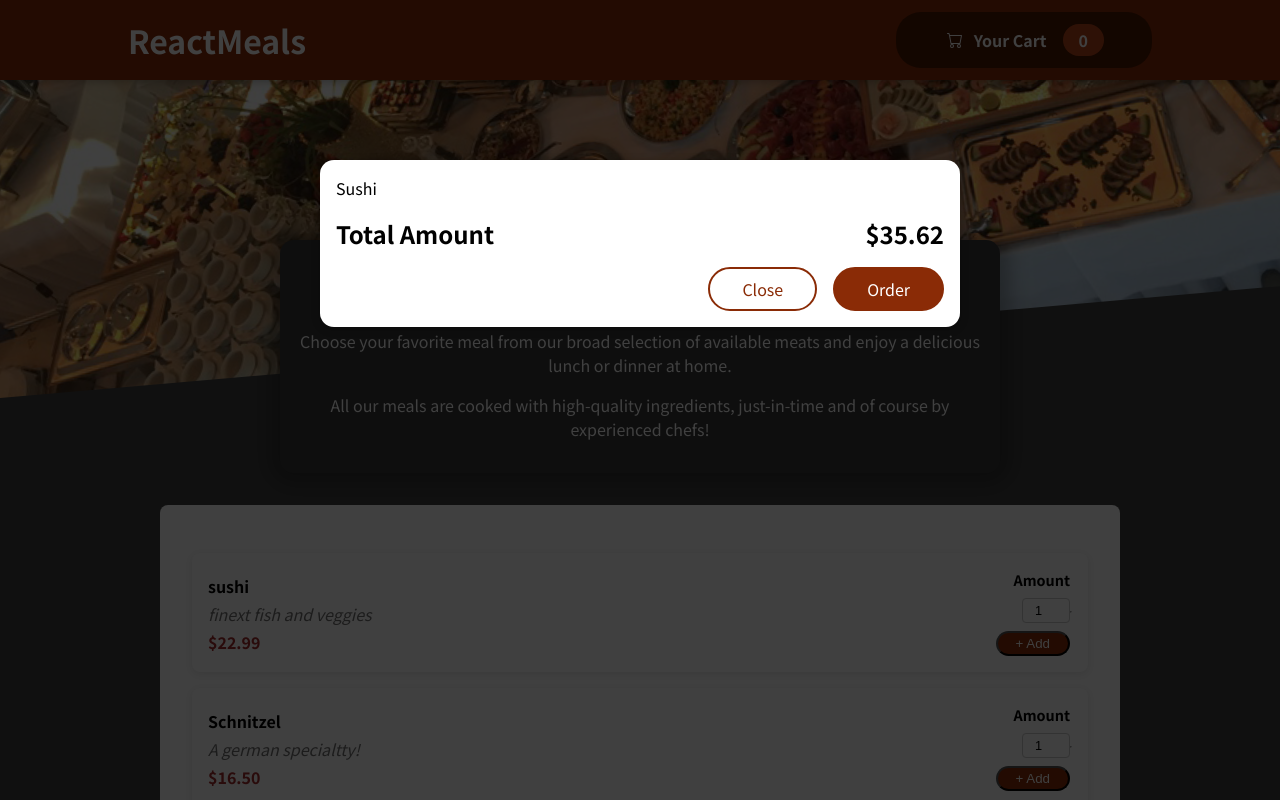
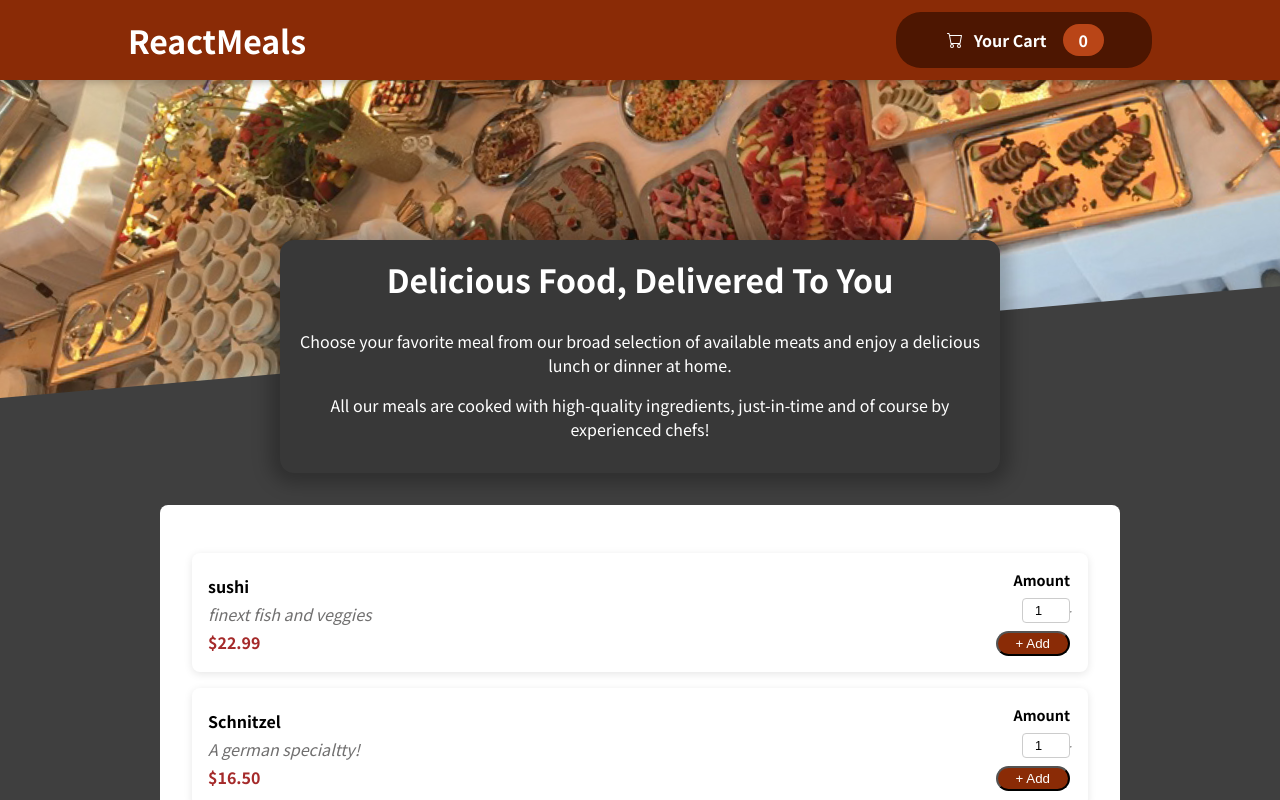
Before and after one commit to ChinthanaK/01-Restaurant-project, a React (Create React App) app: page / in a window 1280 px wide. Shown: the top 800 px of the page. Built offline with nearby package versions, Linux system fonts and the light colour scheme.

Commit message:
Added CartButton Functionality

```diff
--- a/src/App.js
+++ b/src/App.js
@@ -1,4 +1,4 @@
-
+import { useState } from "react";
 import Header from "./components/Layout/Header";
 import MealsSummary from "./components/Meals/MealsSummary";
 import AvaliableMeals from "./components/Meals/AvaliableMeals";
@@ -12,12 +12,21 @@
     {id:4, itemName:"Green Bowl", description:"Healthy... and green...", price:19.99}
   ]
 
+  const [shown, setShown] = useState(false);
+   const showCartHandler = () =>{
+    setShown(true);
+  }
+  const hideCartHandler =() =>{
+    setShown(false);
+  }
+
   return (
     <div>
-      <Header />
+      {shown && <Cart onClose={hideCartHandler}/>}
+      <Header onShowCart = {showCartHandler}/>
       <MealsSummary />
       <AvaliableMeals items={items}/>
-      <Cart />
+
     </div>
   );
 }
--- a/src/components/Cart/Cart.js
+++ b/src/components/Cart/Cart.js
@@ -1,5 +1,4 @@
 import React from 'react';
-//import Button from '../UI/Button';
 import classes from "./Cart.module.css";
 import Modal from '../UI/Modal';
 
@@ -7,19 +6,19 @@
     const cartItems = (
     <ul className={classes['cart-items']}>
       {[{ id: 'c1', name: 'Sushi', amount: 2, price: 12.99 }].map((item) => (
-        <li>{item.name}</li>
+        <li key={item.id}>{item.name}</li>
       ))}
     </ul>
   );
   return (
-    <Modal>
+    <Modal onClose={props.onClose}>
        {cartItems}
         <div className={classes.total}>
         <span>Total Amount</span>
         <span>$35.62</span>
     </div>
     <div className={classes.actions}>
-         <button className={classes['button--alt']}>Close</button>
+         <button className={classes['button--alt']} onClick={props.onClose}>Close</button>
         <button className={classes.button}>Order</button>
     </div>
 
--- a/src/components/Layout/Header.js
+++ b/src/components/Layout/Header.js
@@ -3,12 +3,15 @@
 import mealsImage from "../../assets/meals.jpg"
 import HeaderCartButton from './HeaderCartButton';
 
+
 const Header = (props) => {
+
   return (
     <Fragment>
+
      <header className={classes.header}>
          <h1>ReactMeals</h1>
-          <HeaderCartButton />
+          <HeaderCartButton onClick = {props.onShowCart} />
      </header>
       <div className={classes['main-image']}>
         <img src={mealsImage} alt="A table full of food" />
--- a/src/components/Layout/HeaderCartButton.js
+++ b/src/components/Layout/HeaderCartButton.js
@@ -3,9 +3,10 @@
 import classes from "./HeaderCartButton.module.css"
 
 const HeaderCartButton = (props) => {
+
   return (
       <Fragment>
-        <button className={classes.button}>
+        <button className={classes.button} onClick={props.onClick}>
             <span className={classes.icon}>
                 <CartIcon />
             </span>
--- a/src/components/UI/Modal.js
+++ b/src/components/UI/Modal.js
@@ -2,8 +2,8 @@
 import ReactDOM from "react-dom";
 import classes from "./Modal.module.css";
 
-    const BackDrop = () =>{
-        return <div className={classes.backdrop}></div>
+    const Backdrop = (props) =>{
+        return <div className={classes.backdrop} onClick={props.onClose}></div>
     }
     const ModalOverlay = (props) =>{
         return <div className={classes.modal}>
@@ -14,7 +14,7 @@
 const Modal = (props) => {
   return (
     <Fragment>
-        {ReactDOM.createPortal(<BackDrop/>, document.getElementById("backdrop-root"))}
+        {ReactDOM.createPortal(<Backdrop onClose={props.onClose} />, document.getElementById("backdrop-root"))}
         {ReactDOM.createPortal(<ModalOverlay>{props.children}</ModalOverlay>, document.getElementById("overlay-root"))}
     </Fragment>
   )
```
